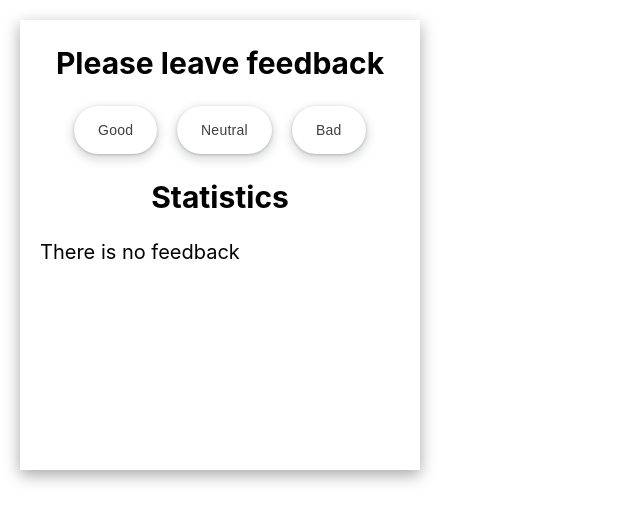
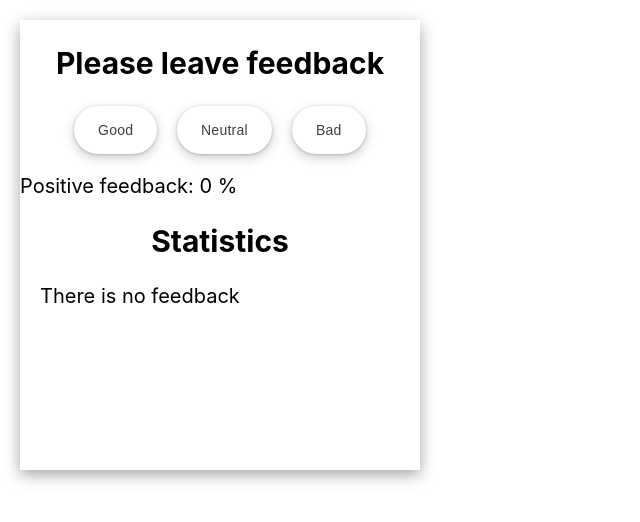
Before and after one commit to eNgine9r/goit-react-hw-04-feedback, a React (Create React App) app: page / in a window 1280 px wide. Shown: the top 522 px of the page, without its empty margins (0-640 px from the left). Built offline with nearby package versions, Linux system fonts and the light colour scheme.

Commit message:
Update Feedback.js

```diff
--- a/src/components/Feedback/Feedback.js
+++ b/src/components/Feedback/Feedback.js
@@ -48,6 +48,7 @@ const countTotalFeedback = () => {
             onLeaveFeedback={onGetFeedback}
             options={Object.keys({good, neutral, bad})}
           />
+          <p>Positive feedback: {positivePercentage} %</p>
         </Section>
         <Section title="Statistics">
           {total ? (
```
